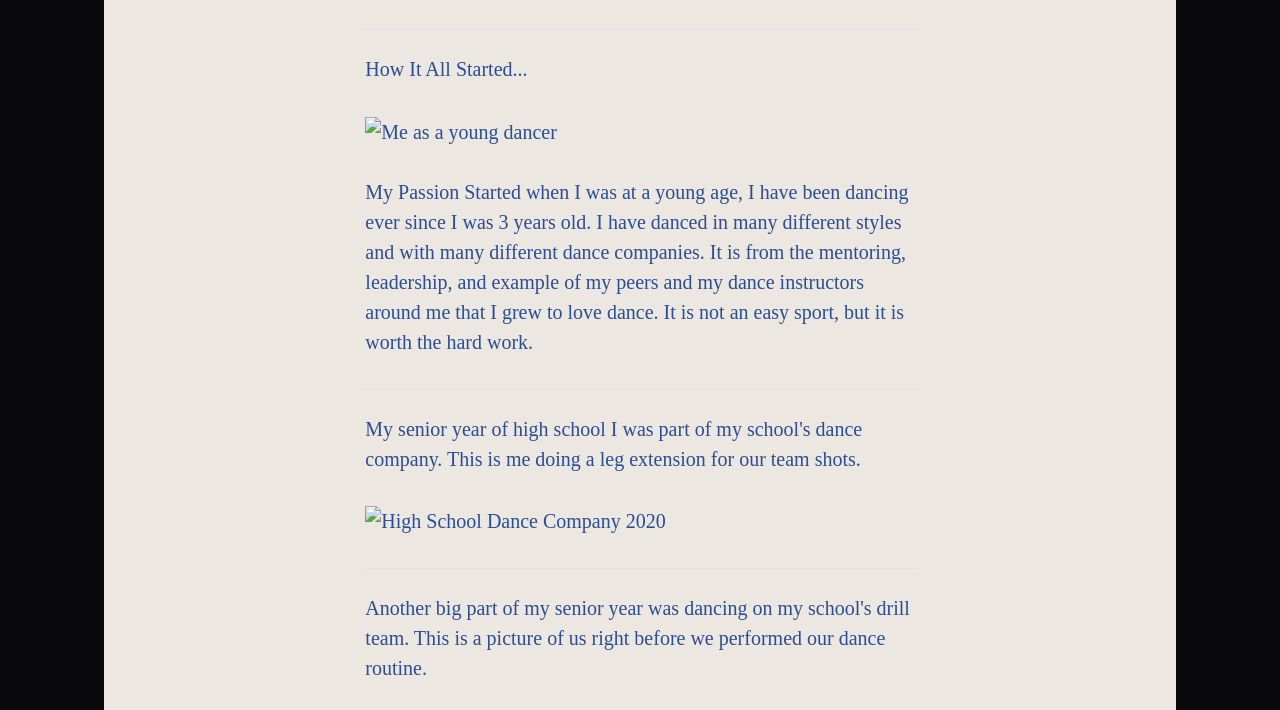
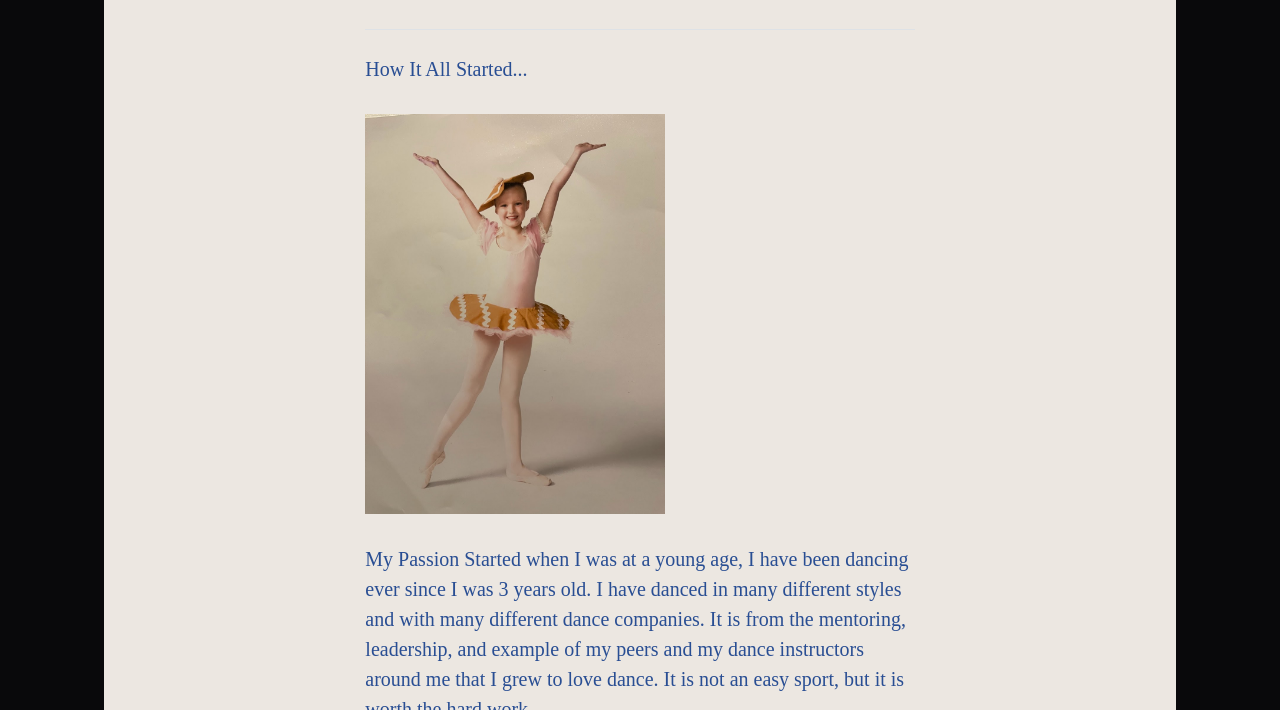
Before and after one commit to joyprice3/is201websitefinal, a plain HTML site: page index.html in a window 1280 px wide. Shown: the part 1096-1806 px from the top of the page. Drawn offline with nearby package versions, Linux system fonts and the light colour scheme; the site is published under a folder, as on GitHub Pages, so addresses that start at the root find nothing.

Commit message:
Update index.html

```diff
--- a/index.html
+++ b/index.html
@@ -78,7 +78,7 @@
                     <div class="post-preview">
                         <h2 class="post-title"></h2>How It All Started...</a>
                         <br><br>
-                        <img src="/Images/youngdancer.jpg" alt ="Me as a young dancer" width = "300">
+                        <img src="Images/youngdancer.jpg" alt ="Me as a young dancer" width = "300">
                       <br><br>
                         My Passion Started when I was at a young age, I have been dancing ever since I was 3 years old. I have danced in many different styles and with many different dance companies. It is from the mentoring, leadership, and example of my peers and my dance instructors around me that I grew to love dance. It is not an easy sport, but it is worth the hard work.
                         <p class="post-meta">
@@ -89,7 +89,7 @@
                      <div class="post-preview">
                         My senior year of high school I was part of my school's dance company. This is me doing a leg extension for our team shots.</h2></a>
                          <br><br>
-                         <img src="/Images/leg extension.jpg"alt="High School Dance Company 2020" width="300">
+                         <img src="Images/leg extension.jpg"alt="High School Dance Company 2020" width="300">
                          <p class="post-meta">
                     <!-- Divider-->
                     <hr class="my-4" />
@@ -113,7 +113,7 @@
                     <div class="post-preview">
                        Lots of big facials in this picture beacause we are in the middle of a high school musical!!</h2></a>
                         <br><br>>
-                       <img src="/Images/SomethingRotten pic.JPG" alt = "Musical Theatre" width = "500">
+                       <img src="Images/SomethingRotten pic.JPG" alt = "Musical Theatre" width = "500">
                         <p class="post-meta">
                     <!-- Divider-->
                     <hr class="my-4" />
```
